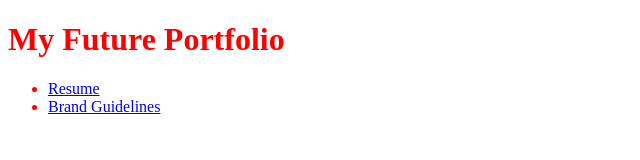
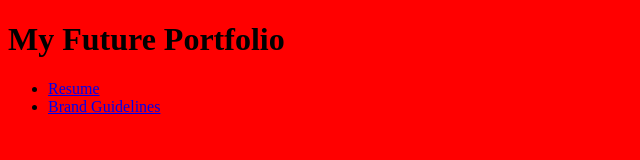
Before and after one commit to LuckyJohnny/LuckyJohnny.github.io, a plain HTML site: page index.html in a window 1280 px wide. Shown: the whole page, without its empty margins (0-640 px from the left). Drawn offline with Linux system fonts and the light colour scheme.

Commit message:
Added stylesheet

```diff
--- a/styles.css
+++ b/styles.css
@@ -1,3 +1,3 @@
-body { color: red;
+body { background-color: red;
 
 }
```
